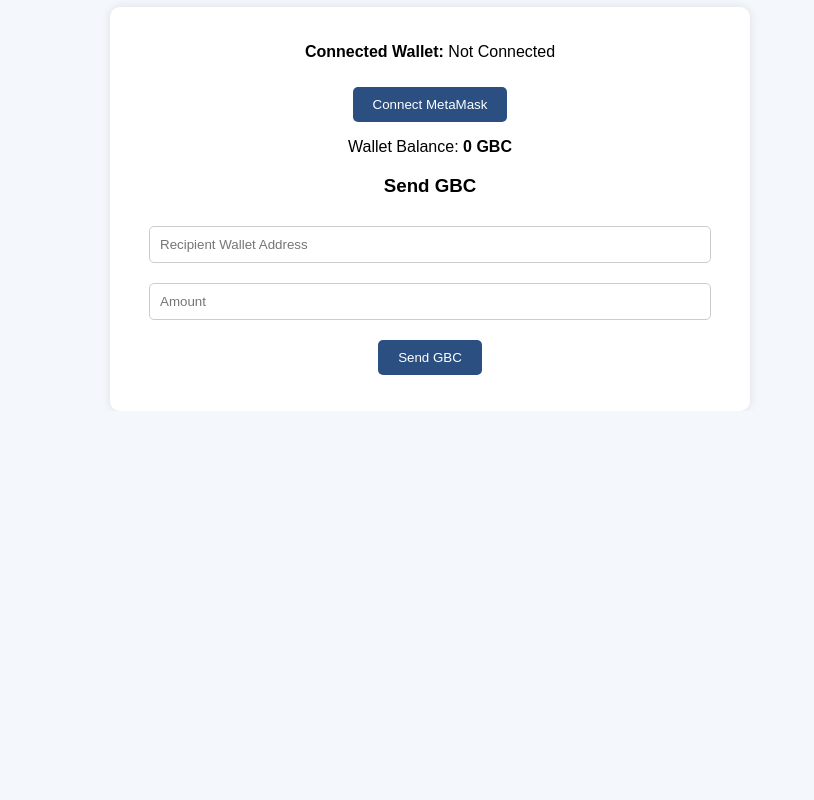
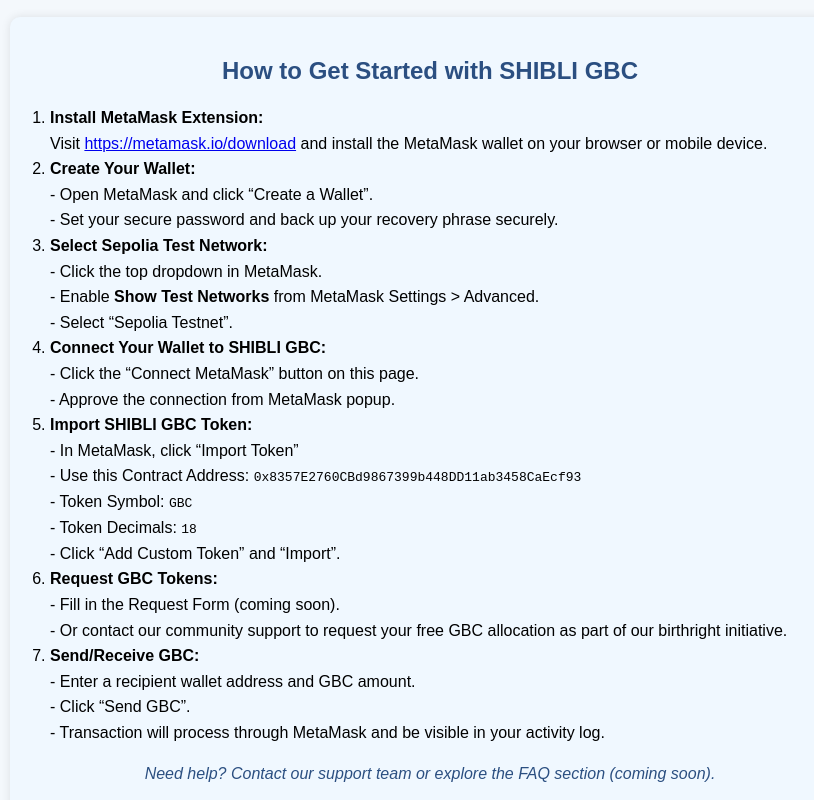
Before and after one commit to malshibli/shibli-gbc-wallet-blockchain, a plain HTML site: page index.html in a window 1280 px wide. Shown: the part 620-1420 px from the top of the page, without its empty margins (210-1024 px from the left). Before the commit the page ends 1031 px from the top, so only its background shows below. Drawn offline with Linux system fonts and the light colour scheme.

Commit message:
Update 12 index.html
Adding Request for GBC

```diff
--- a/index.html
+++ b/index.html
@@ -37,6 +37,53 @@
     </ul>
 
     <p style="margin-top: 20px; font-style: italic;">“The SHIBLI GBC movement envisions a world where income and opportunity are not inherited by wealth — but granted by birthright. Financial stability is a universal human right, not a privilege.”</p>
+</div>
+
+<div style="background: #f0f8ff; padding: 20px; margin: 30px auto; max-width: 800px; border-radius: 10px; box-shadow: 0 0 10px rgba(0,0,0,0.1);">
+    <h2 style="color: #2b4f81;">How to Get Started with SHIBLI GBC</h2>
+
+    <ol style="text-align: left; line-height: 1.6; padding-left: 20px;">
+        <li><strong>Install MetaMask Extension:</strong><br>
+            Visit <a href="https://metamask.io/download" target="_blank">https://metamask.io/download</a> and install the MetaMask wallet on your browser or mobile device.
+        </li>
+
+        <li><strong>Create Your Wallet:</strong><br>
+            - Open MetaMask and click “Create a Wallet”.<br>
+            - Set your secure password and back up your recovery phrase securely.
+        </li>
+
+        <li><strong>Select Sepolia Test Network:</strong><br>
+            - Click the top dropdown in MetaMask.<br>
+            - Enable <strong>Show Test Networks</strong> from MetaMask Settings > Advanced.<br>
+            - Select “Sepolia Testnet”.
+        </li>
+
+        <li><strong>Connect Your Wallet to SHIBLI GBC:</strong><br>
+            - Click the “Connect MetaMask” button on this page.<br>
+            - Approve the connection from MetaMask popup.
+        </li>
+
+        <li><strong>Import SHIBLI GBC Token:</strong><br>
+            - In MetaMask, click “Import Token”<br>
+            - Use this Contract Address: <code>0x8357E2760CBd9867399b448DD11ab3458CaEcf93</code><br>
+            - Token Symbol: <code>GBC</code><br>
+            - Token Decimals: <code>18</code><br>
+            - Click “Add Custom Token” and “Import”.
+        </li>
+
+        <li><strong>Request GBC Tokens:</strong><br>
+            - Fill in the Request Form (coming soon).<br>
+            - Or contact our community support to request your free GBC allocation as part of our birthright initiative.
+        </li>
+
+        <li><strong>Send/Receive GBC:</strong><br>
+            - Enter a recipient wallet address and GBC amount.<br>
+            - Click “Send GBC”.<br>
+            - Transaction will process through MetaMask and be visible in your activity log.
+        </li>
+    </ol>
+
+    <p style="margin-top: 20px; font-style: italic; color: #2b4f81;">Need help? Contact our support team or explore the FAQ section (coming soon).</p>
 </div>
 
 <div class="container">
```
